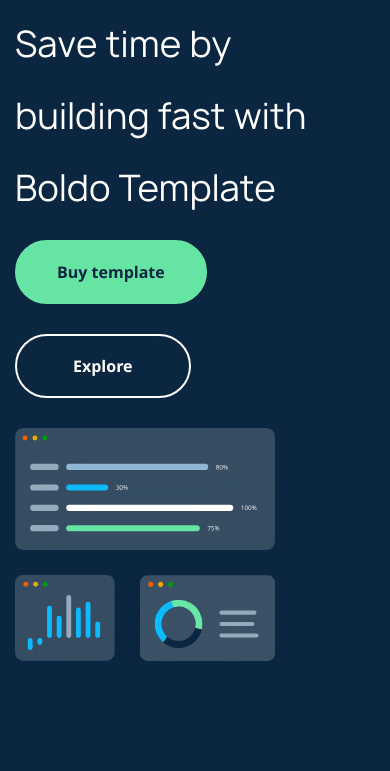
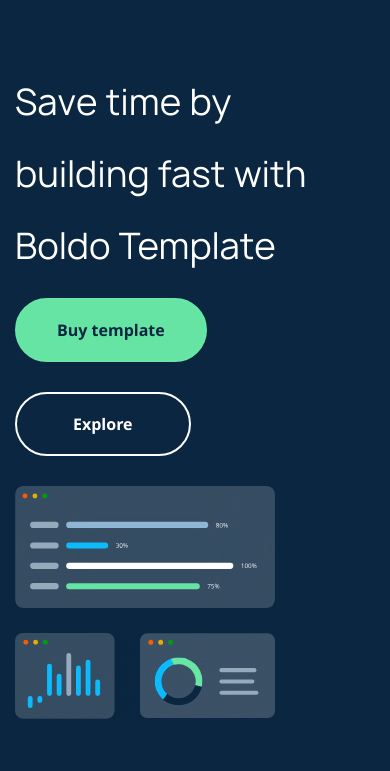
Before and after one commit to sjegijnhg/boldo, a plain HTML site: page index.html in a window 390 px wide. Shown: the part 73-844 px from the top of the page. Drawn offline with nearby package versions, Linux system fonts and the light colour scheme; files whose address does not match are found by name.

Commit message:
Add files via upload

```diff
--- a/css/style.css
+++ b/css/style.css
@@ -2127,6 +2127,12 @@
 
 @media(max-width: 400px){
 
+    .header {
+        min-height: 115vh;
+    }
+
+
+
     .header__log{
         padding: 10px 18px;
         right: 70px;
```
